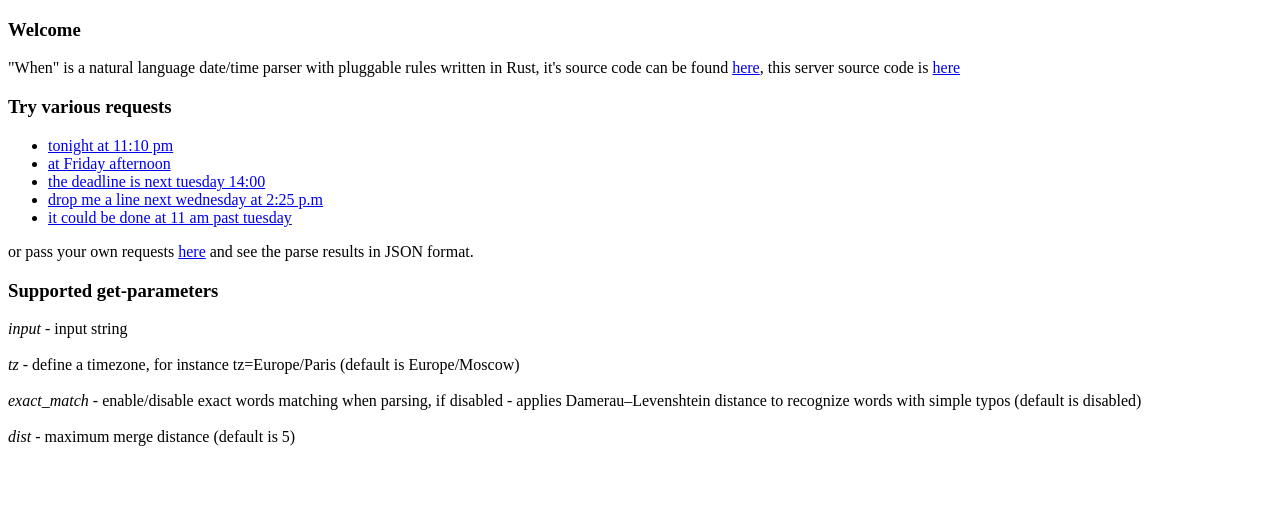
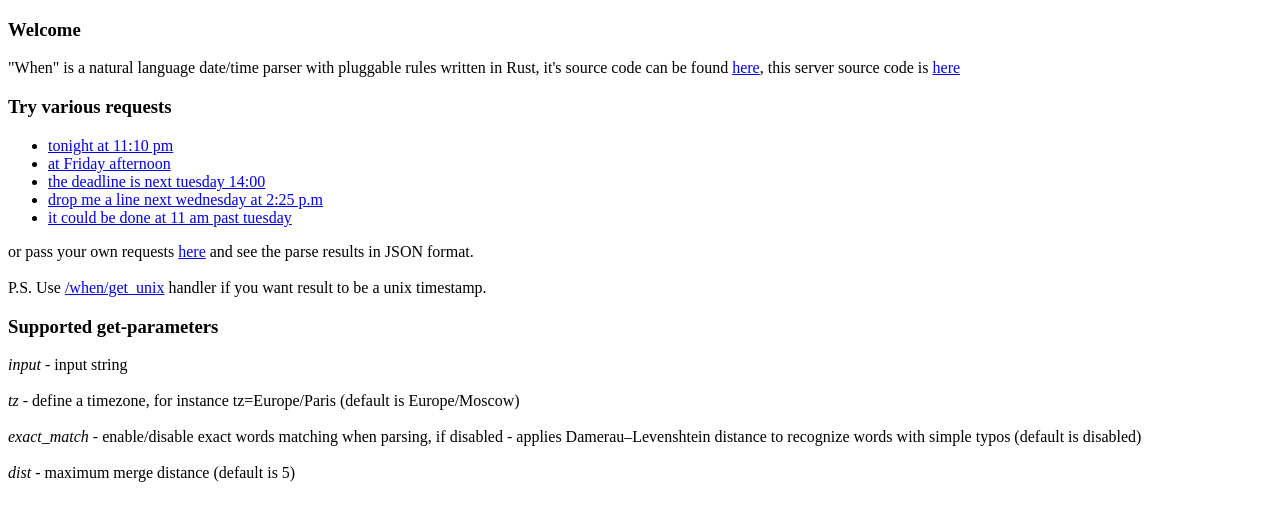
Before and after one commit to risboo6909/when-http, a plain HTML site: page conf/src/when/index.html in a window 1280 px wide. Drawn offline with Linux system fonts and the light colour scheme.

Commit message:
Add description for /get_unix handler to index.html

```diff
--- a/conf/src/when/index.html
+++ b/conf/src/when/index.html
@@ -18,6 +18,10 @@
     <li><a href="/when/get?input=it could be done at 11 am past tuesday">it could be done at 11 am past tuesday</a>
 </ul>
 or pass your own requests <a href="/when/get?input=">here</a> and see the parse results in JSON format.
+
+<br><br>
+P.S. Use <a href="/when/get_unix?input=">/when/get_unix</a> handler if you want result to be a unix timestamp.
+
 <h3>Supported get-parameters</h3>
 <i>input</i> - input string
 <br><br>
```
